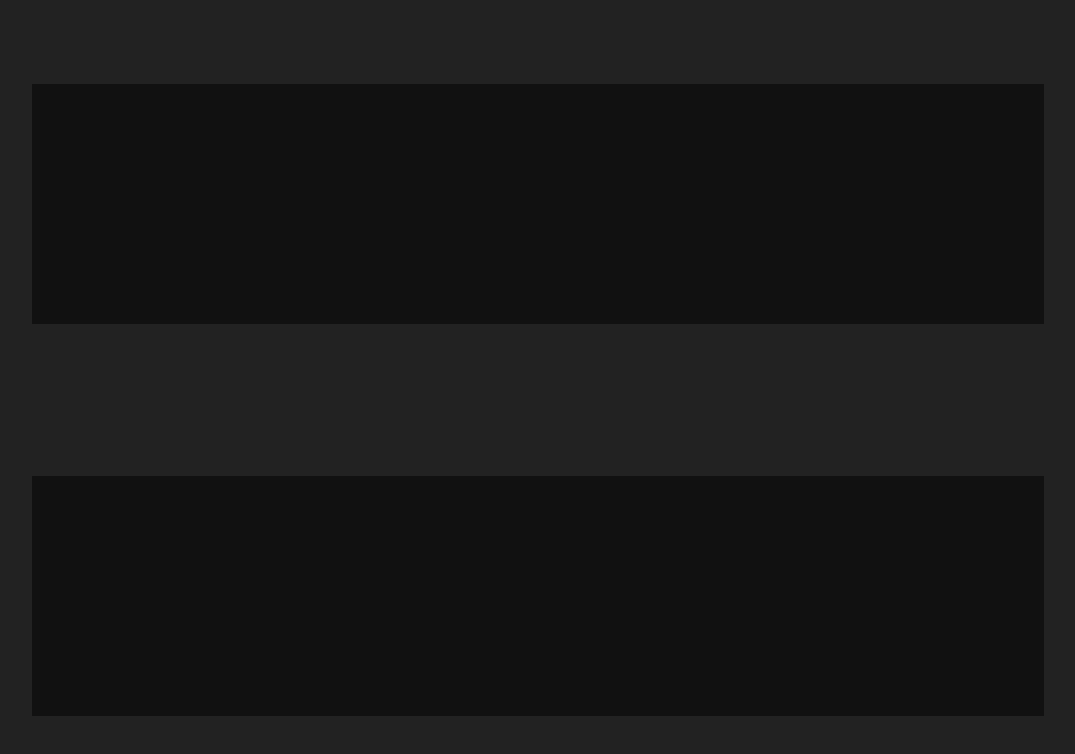
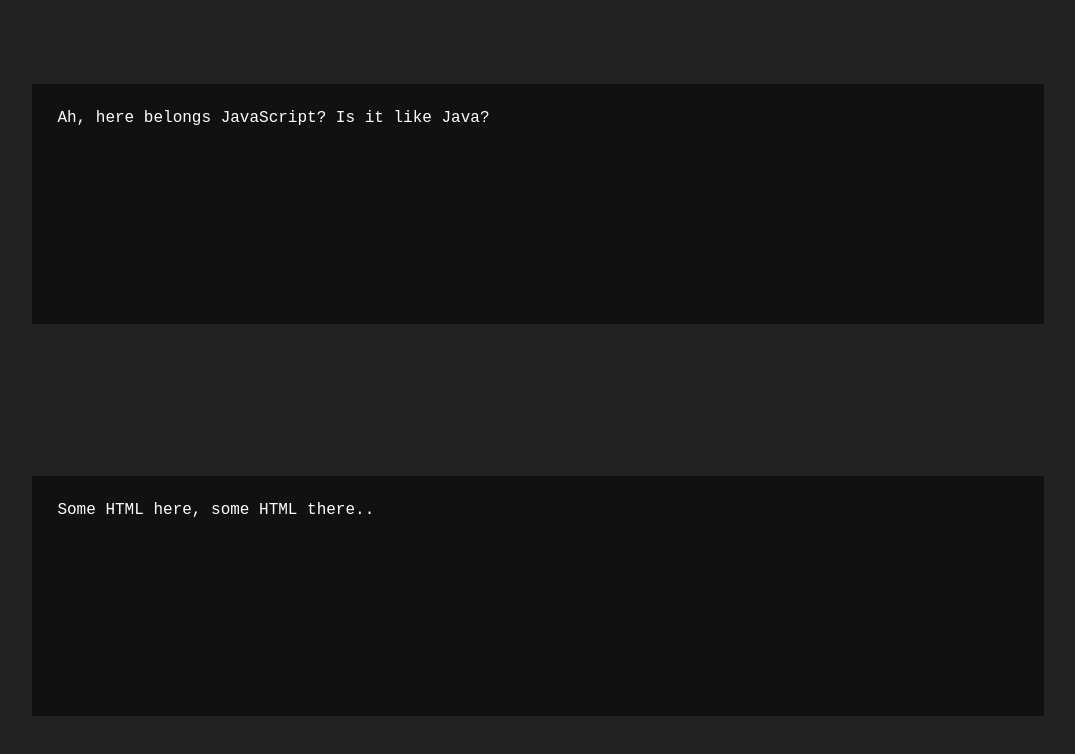
Before and after one commit to predetermined/oncode, a plain HTML site: page index.html in a window 1280 px wide. Shown: the whole page, without its empty margins (102-1177 px from the left). Drawn offline with Linux system fonts and the light colour scheme.

Commit message:
Changed default editor content

```diff
--- a/index.html
+++ b/index.html
@@ -35,8 +35,8 @@
 	</head>
 
 	<body>
-		<div class="editor" data-oncodejs></div>
-		<div class="editor" data-oncodehtml></div>
+		<div class="editor" data-oncodejs>Ah, here belongs JavaScript? Is it like Java?</div>
+		<div class="editor" data-oncodehtml>Some HTML here, some HTML there..</div>
 
 		<script src="oncode.js"></script>
 		<script>
```
